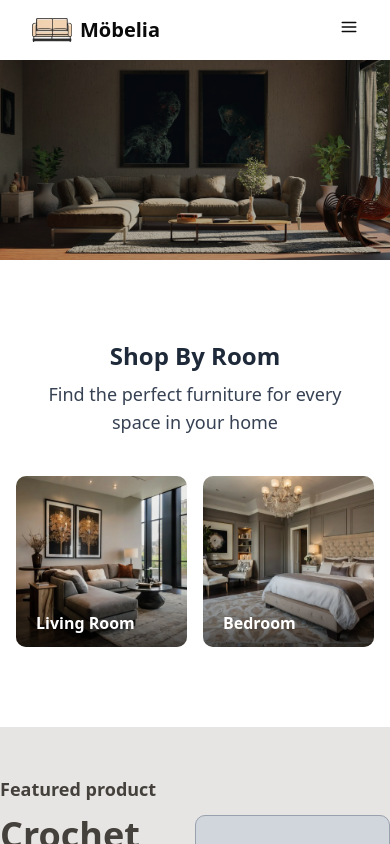
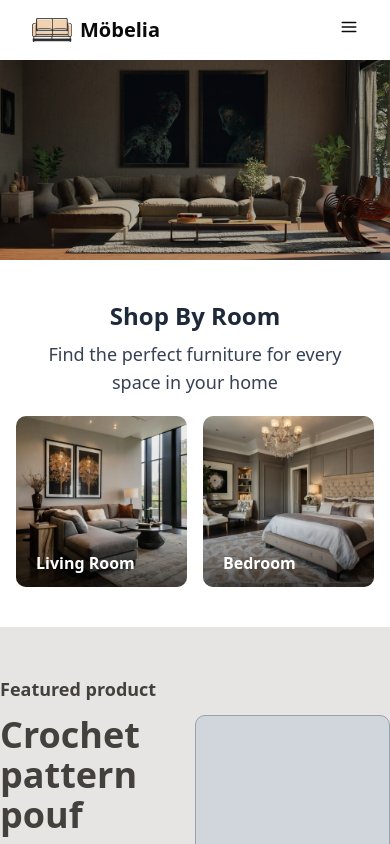
Before and after one commit to Alexrsnchz/mobelia-web, a React (Vite) app: page / in a window 390 px wide. Shown: the top 844 px of the page. Built offline with nearby package versions, Linux system fonts and the light colour scheme.

Commit message:
style: Change text and carousel spacing for the rooms section

```diff
--- a/src/components/website/homePage/rooms/Rooms.jsx
+++ b/src/components/website/homePage/rooms/Rooms.jsx
@@ -4,7 +4,7 @@ import RoomsCarousel from "@/components/website/homePage/rooms/RoomsCarousel.jsx
 export default function Rooms() {
   return (
     <section id="rooms">
-      <div className="px-2 md:px-6 py-20 mx-auto max-w-8xl">
+      <div className="px-2 md:px-4 lg:px-6 py-10 md:py-16 lg:py-20 mx-auto max-w-8xl">
         <div className="text-center">
           <h3 className="text-2xl md:text-4xl font-bold text-gray-800">
             Shop By Room
@@ -13,7 +13,7 @@ export default function Rooms() {
             Find the perfect furniture for every space in your home
           </p>
         </div>
-        <div className="mt-10">
+        <div className="mt-5 md:mt-10 lg:mt-15">
           <RoomsCarousel rooms={rooms} />
         </div>
       </div>
--- a/src/components/website/homePage/rooms/RoomsCarousel.jsx
+++ b/src/components/website/homePage/rooms/RoomsCarousel.jsx
@@ -40,14 +40,14 @@ export default function RoomsCarousel({ rooms }) {
           }}
           breakpoints={{
             640: { slidesPerView: 2 },
-            768: { slidesPerView: 3 },
+            768: { slidesPerView: 4 },
             1024: { slidesPerView: 4 },
             1280: { slidesPerView: 5 },
           }}
         >
           {rooms.map((room) => (
             <SwiperSlide key={room.id}>
-              <div className="px-2 md:px-6">
+              <div className="px-2 md:px-4 lg:px-6">
                 <RoomCard name={room.name} image={room.image} url={room.url} />
               </div>
             </SwiperSlide>
```
